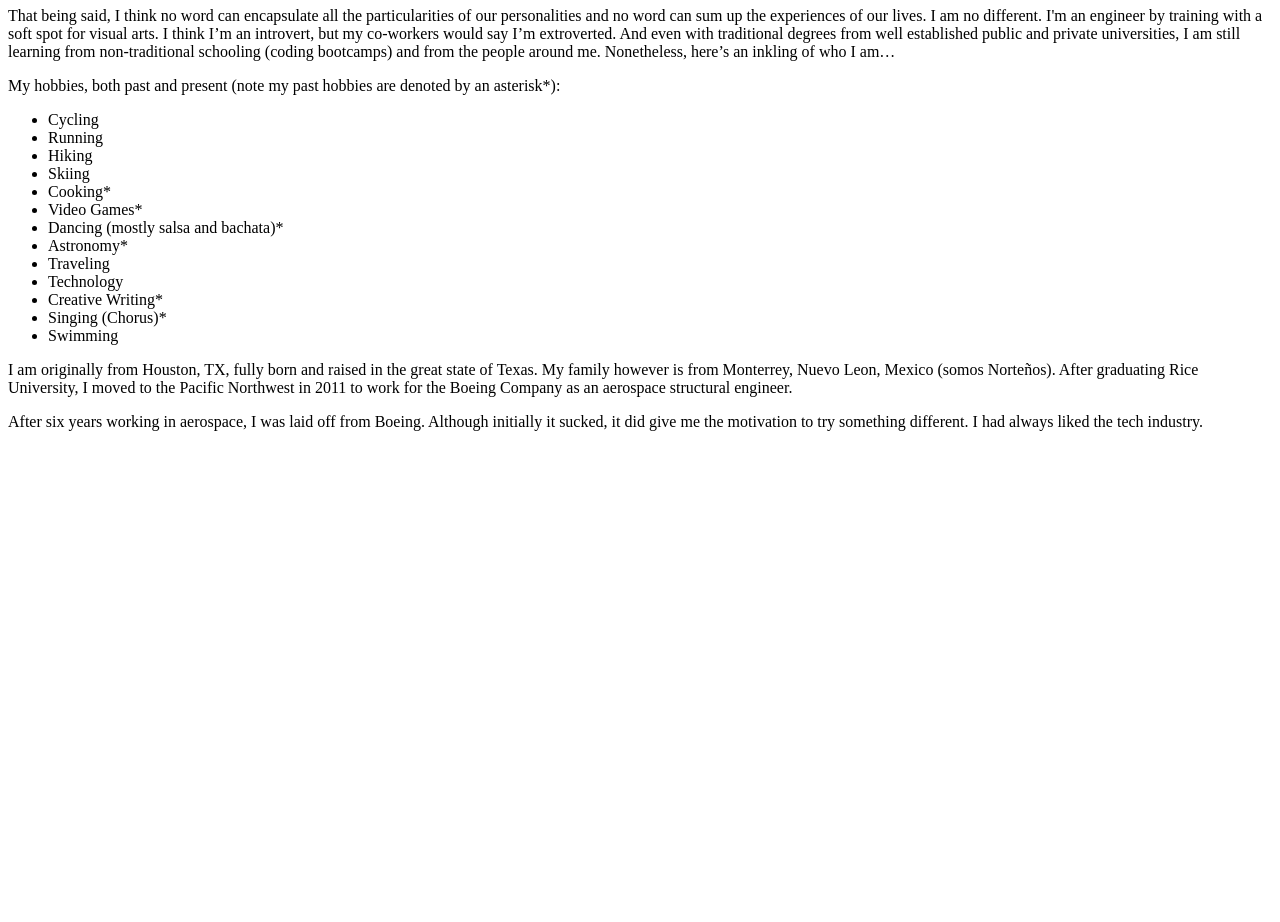
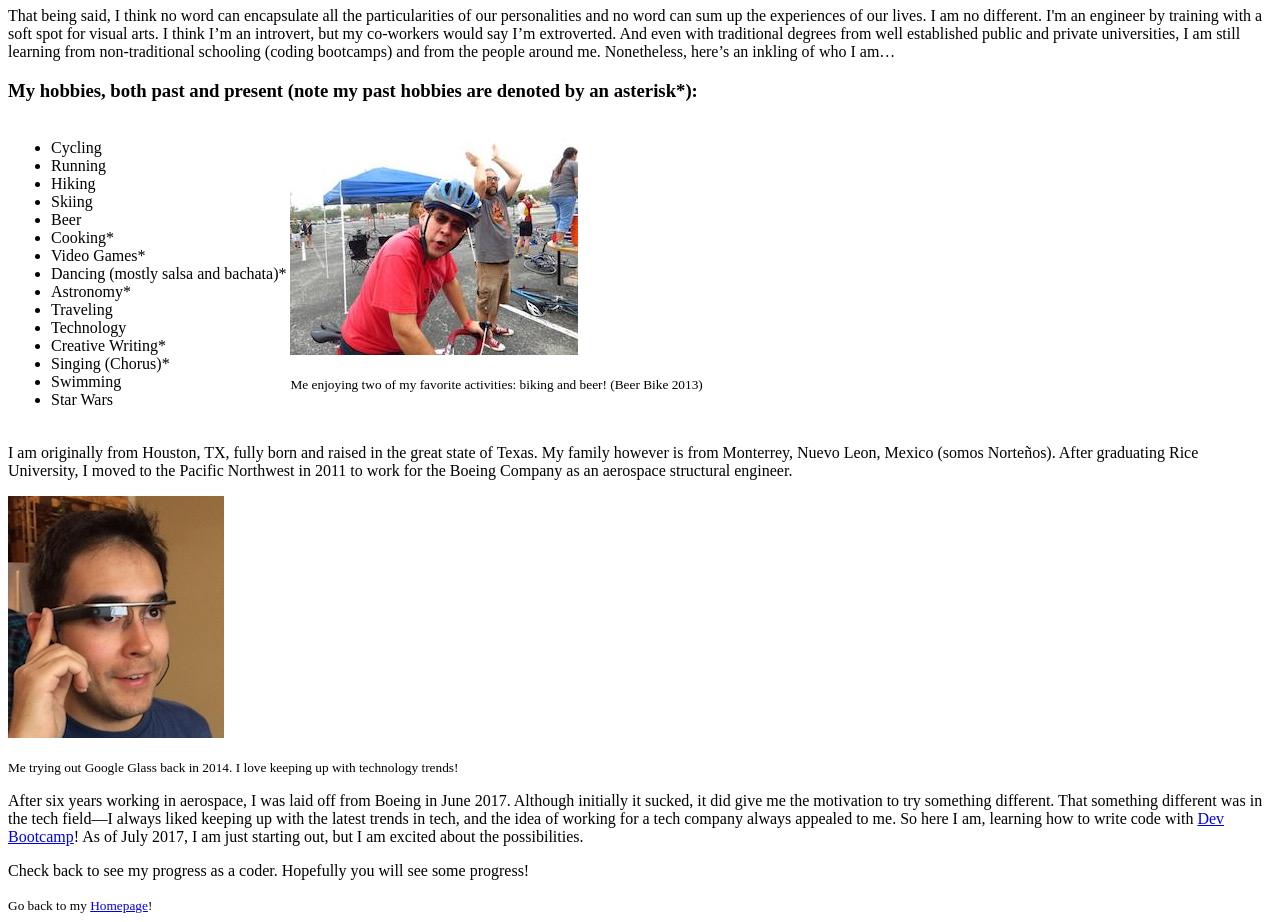
Before and after one commit to migaibarra/migaibarra.github.io, a plain HTML site: page AboutMe.html in a window 1280 px wide. Shown: the part 820-1742 px from the top of the page. Before the commit the page ends 1267 px from the top, so only its background shows below. Drawn offline with Linux system fonts and the light colour scheme.

Commit message:
Adding the finishing touches to my AboutMe.html page for my GitHub.

```diff
--- a/AboutMe.html
+++ b/AboutMe.html
@@ -5,6 +5,7 @@
 </head>
 <body>
 <div class="topnav" id="MiguelsTopNavBar">
+  <a href="index.html">Home</a>
   <a href="AboutMe.html">About Me</a>
   <a href="WorkHistory.html">Work History</a>
   <a href="Update.html">Personal Update</a>
@@ -16,12 +17,16 @@
 <img src="Miguel3.jpg">
 <p>Hi there! Welcome to my personal GitHub page! If there was one word that best describes who I am, it would be <em>curious</em>. I am like a cat, always wanting to look at what's in that shoe box, and trying to understand how the world works.</p>
 <p>That being said, I think no word can encapsulate all the particularities of our personalities and no word can sum up the experiences of our lives. I am no different. I'm an engineer by training with a soft spot for visual arts. I think I’m an introvert, but my co-workers would say I’m extroverted. And even with traditional degrees from well established public and private universities, I am still learning from non-traditional schooling (coding bootcamps) and from the people around me. Nonetheless, here’s an inkling of who I am…</p>
-<p>My hobbies, both past and present (note my past hobbies are denoted by an asterisk*):</p>
+<h3>My hobbies, both past and present (note my past hobbies are denoted by an asterisk*):</h3>
+<table>
+  <tr>
+    <td>
       <ul>
         <li>Cycling</li>
         <li>Running</li>
         <li>Hiking</li>
         <li>Skiing</li>
+        <li>Beer</li>
         <li>Cooking*</li>
         <li>Video Games*</li>
         <li>Dancing (mostly salsa and bachata)*</li>
@@ -31,8 +36,21 @@
         <li>Creative Writing*</li>
         <li>Singing (Chorus)*</li>
         <li>Swimming</li>
+        <li>Star Wars</li>
       </ul>
+    </td>
+    <td>
+      <img src="Miguel2.jpg">
+      <p><small>Me enjoying two of my favorite activities: biking and beer! (Beer Bike 2013)</small></p>
+    </td>
+  </tr>
+</table>
+
 <p>I am originally from Houston, TX, fully born and raised in the great state of Texas. My family however is from Monterrey, Nuevo Leon, Mexico (somos Norteños). After graduating Rice University, I moved to the Pacific Northwest in 2011 to work for the Boeing Company as an aerospace structural engineer.</p>
-<p>After six years working in aerospace, I was laid off from Boeing. Although initially it sucked, it did give me the motivation to try something different. I had always liked the tech industry.</p>
+<img src="Tech_Miguel.jpg">
+<p><small>Me trying out Google Glass back in 2014. I love keeping up with technology trends!</small></p>
+<p>After six years working in aerospace, I was laid off from Boeing in June 2017. Although initially it sucked, it did give me the motivation to try something different. That something different was in the tech field—I always liked keeping up with the latest trends in tech, and the idea of working for a tech company always appealed to me. So here I am, learning how to write code with <a href="https://devbootcamp.com/welcome">Dev Bootcamp</a>! As of July 2017, I am just starting out, but I am excited about the possibilities.</p>
+<p>Check back to see my progress as a coder. Hopefully you will see some progress!</p>
+<footer><small>Go back to my <a href="index.html">Homepage</a>!</small></footer>
 </body>
 </html>
```
Also changed, not shown: Miguel2.jpg (added), Tech_Miguel.jpg (added). Lines whose indentation alone changed are shown as unchanged.
